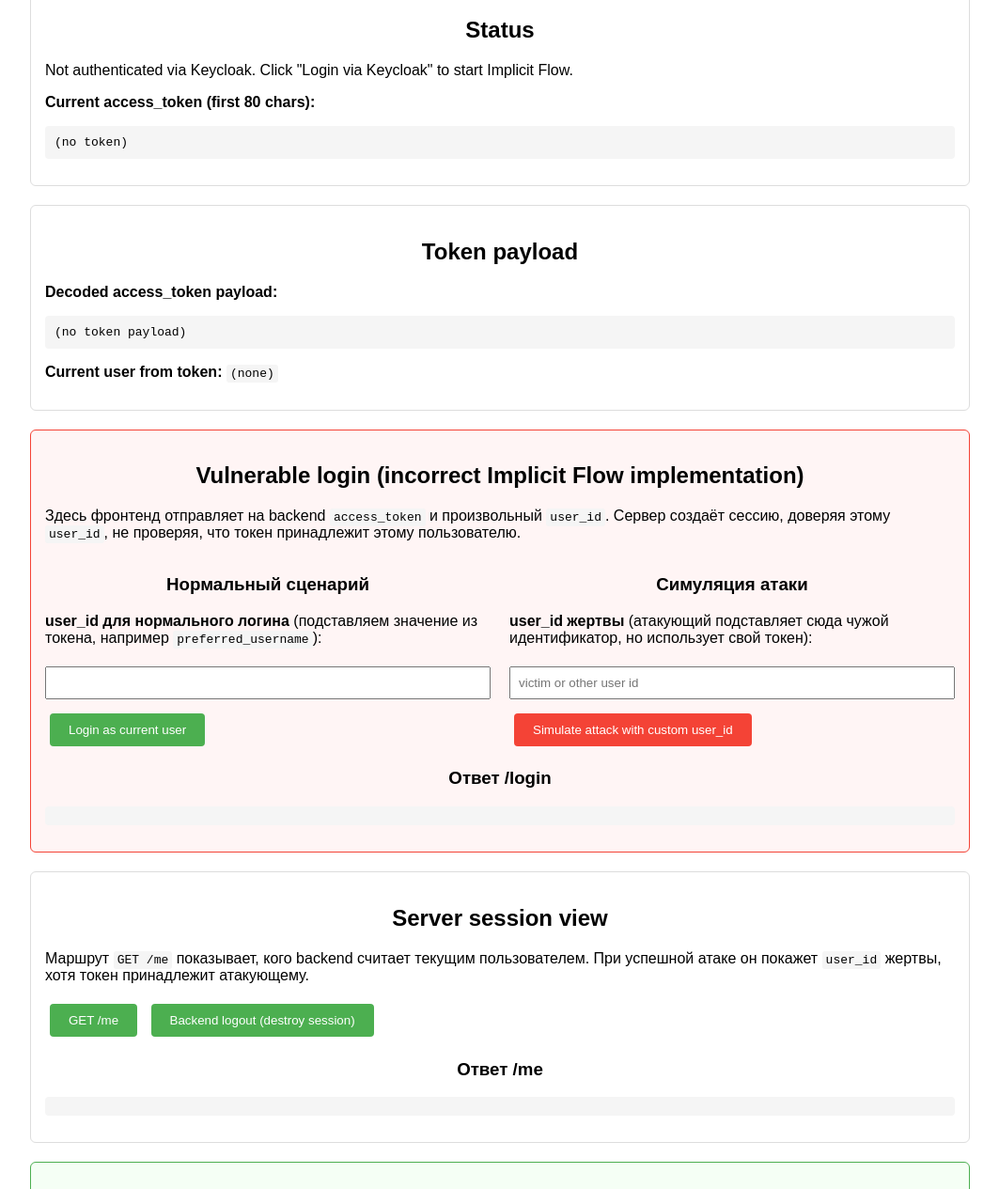
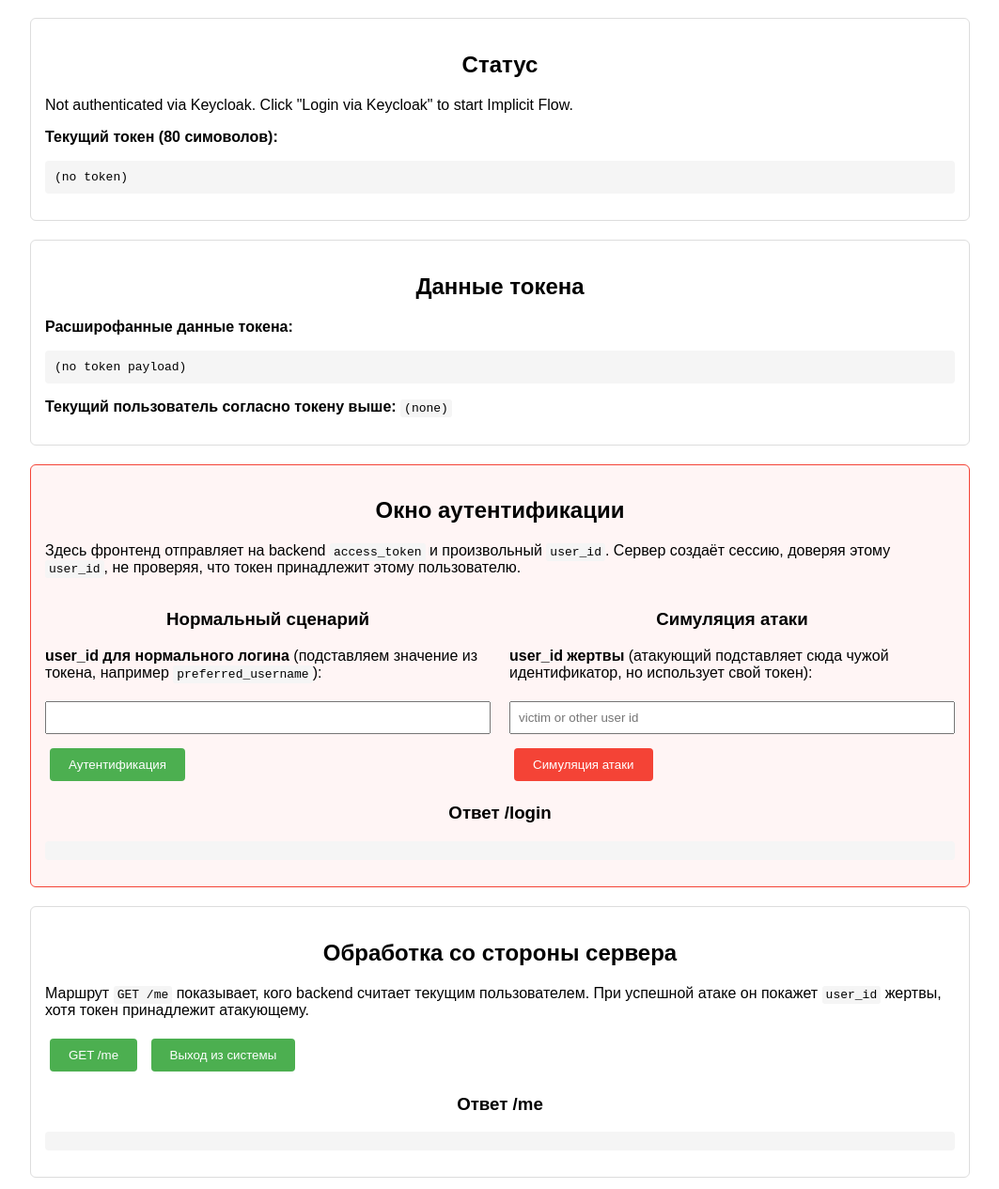
Before and after one commit to nworkv/oidc, a website: page public/index.html in a window 1280 px wide. Shown: the part 118-1383 px from the top of the page at 94% size, without its empty margins (108-1171 px from the left). Drawn offline with Linux system fonts and the light colour scheme.

Commit message:
Update index.html

```diff
--- a/public/index.html
+++ b/public/index.html
@@ -3,7 +3,7 @@
 <head>
   <meta charset="UTF-8" />
   <meta name="viewport" content="width=device-width, initial-scale=1.0" />
-  <title>Implicit Flow Vulnerability Demo</title>
+  <title>Исследование уязвимсоти неправильного использования Implicite Flow</title>
   <style>
     body {
       font-family: Arial, sans-serif;
@@ -77,24 +77,24 @@
   </style>
 </head>
 <body>
-  <h1>Implicit Flow Vulnerability Demo (Keycloak + Express)</h1>
+  <h1>Исследование уязвимсоти неправильного использования Implicite Flow</h1>
 
   <div class="section">
-    <h2>Status</h2>
-    <p id="status">Checking tokens...</p>
-    <p><strong>Current access_token (first 80 chars):</strong></p>
+    <h2>Статус</h2>
+    <p id="status">Проверка токена...</p>
+    <p><strong>Текущий токен (80 симоволов):</strong></p>
     <pre id="token-short"></pre>
   </div>
 
   <div class="section">
-    <h2>Token payload</h2>
-    <p><strong>Decoded access_token payload:</strong></p>
+    <h2>Данные токена</h2>
+    <p><strong>Расширофанные данные токена:</strong></p>
     <pre id="token-payload"></pre>
-    <p><strong>Current user from token:</strong> <code id="token-user">(none)</code></p>
+    <p><strong>Текущий пользователь согласно токену выше:</strong> <code id="token-user">(none)</code></p>
   </div>
 
   <div class="section vuln">
-    <h2>Vulnerable login (incorrect Implicit Flow implementation)</h2>
+    <h2>Окно аутентификации</h2>
     <p>
       Здесь фронтенд отправляет на backend <code>access_token</code> и произвольный
       <code>user_id</code>. Сервер создаёт сессию, доверяя этому <code>user_id</code>,
@@ -109,7 +109,7 @@
           (подставляем значение из токена, например <code>preferred_username</code>):
         </p>
         <input type="text" id="normal-user-id" />
-        <button class="btn" id="btn-login-normal">Login as current user</button>
+        <button class="btn" id="btn-login-normal">Аутентификация</button>
       </div>
 
       <div>
@@ -120,7 +120,7 @@
         </p>
         <input type="text" id="attack-user-id" placeholder="victim or other user id" />
         <button class="btn btn-danger" id="btn-login-attack">
-          Simulate attack with custom user_id
+          Симуляция атаки
         </button>
       </div>
     </div>
@@ -130,25 +130,25 @@
   </div>
 
   <div class="section">
-    <h2>Server session view</h2>
+    <h2>Обработка со стороны сервера</h2>
     <p>
       Маршрут <code>GET /me</code> показывает, кого backend считает текущим
       пользователем. При успешной атаке он покажет <code>user_id</code> жертвы,
       хотя токен принадлежит атакующему.
     </p>
     <button class="btn" id="btn-me">GET /me</button>
-    <button class="btn" id="btn-logout-backend">Backend logout (destroy session)</button>
+    <button class="btn" id="btn-logout-backend">Выход из системы</button>
     <h3>Ответ /me</h3>
     <pre id="me-response"></pre>
   </div>
 
   <!-- Кнопка запуска Implicit Flow на Keycloak -->
   <div class="section ok">
-    <h2>Start Keycloak login</h2>
+    <h2>Аутентификация</h2>
     <p>
       Если вы ещё не аутентифицированы через Keycloak, нажмите кнопку ниже.
     </p>
-    <button class="btn" id="btn-login">Login via Keycloak (Implicit Flow)</button>
+    <button class="btn" id="btn-login">Аутентификация ( перенаправление к провайдеру )</button>
   </div>
 
   <script>
```
